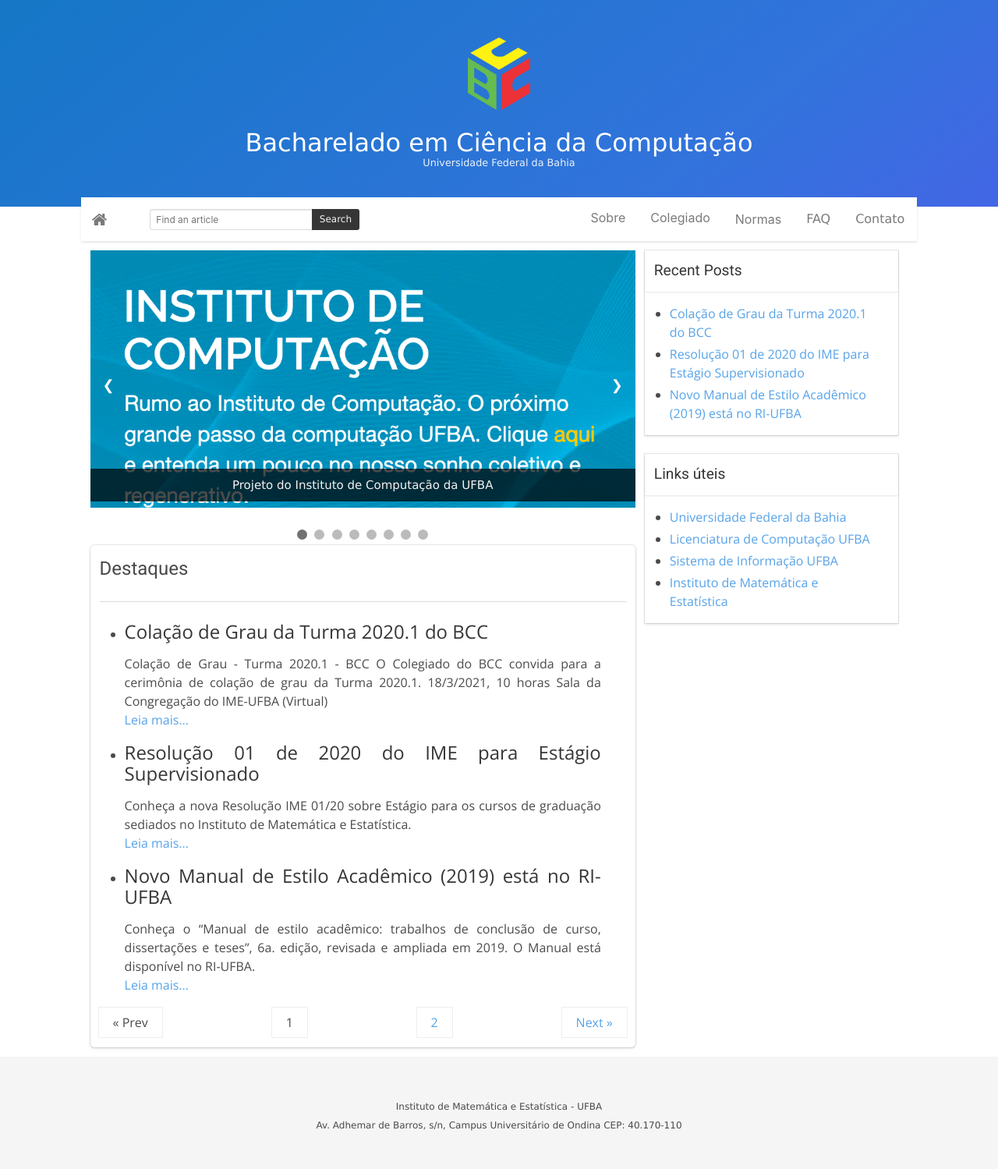
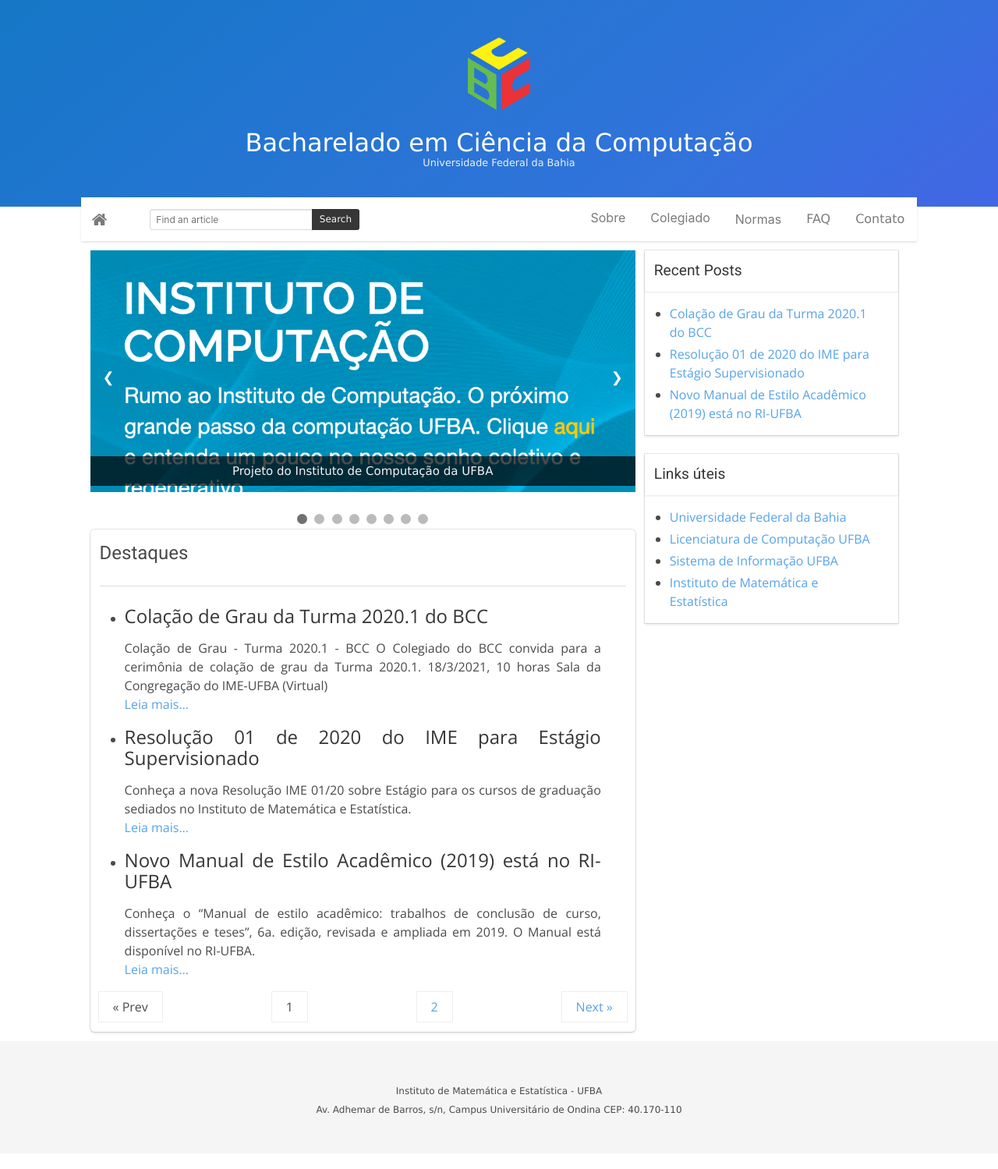
Before and after one commit to bcc-ufba/bcc-ufba.github.io, a Jekyll site: the page built from index.html, in a window 1280 px wide. Shown: the whole page at 78% size. Built offline with Jekyll 4.4.1, drawn with Linux system fonts in a browser that asks for light colours; the list of posts is cut into pages by our own code.

Commit message:
Update custom.css

```diff
--- a/assets/css/custom.css
+++ b/assets/css/custom.css
@@ -14,13 +14,13 @@
   display: block;
   max-width: 990px;
   height: 100%;
-  max-height: 330px;
+  max-height: 310px;
   margin: 0 auto;
 }
 
 .slideshow-container img {
   width:990px;
-  height:330px;
+  height:310px;
   object-fit: cover;
 }
 /* Next & previous buttons */
@@ -50,7 +50,7 @@
 .text {
 	color: #f2f2f2;
 	font-size: 15px;
-	padding: 10px 12px;
+	padding: 8px 12px;
 	position: absolute;
 	bottom: 8px;
 	width: 100%;
```
